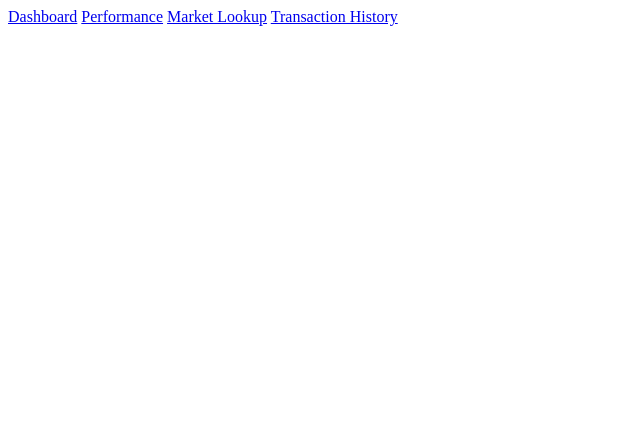
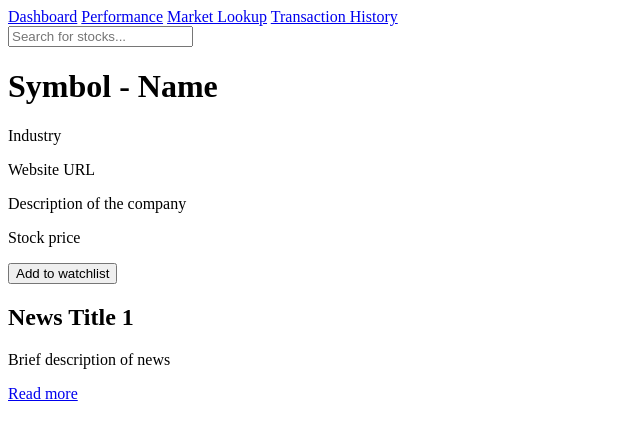
Before and after one commit to kprajval/Milkyway-pm, a website: page src/main/resources/templates/MarketLookup.html in a window 1280 px wide. Shown: the whole page, without its empty margins (0-640 px from the left). Drawn offline with Linux system fonts and the light colour scheme.

Commit message:
Created the Market Lookup skeletal

```diff
--- a/src/main/resources/templates/MarketLookup.html
+++ b/src/main/resources/templates/MarketLookup.html
@@ -12,5 +12,26 @@
         <a href="/market-lookup">Market Lookup</a>
         <a href="/transaction-history">Transaction History</a>
     </nav>
+
+    <div>
+        <input type="text" name="search" id="search" placeholder="Search for stocks...">
+    </div>
+
+    <div class="company-profile">
+        <h1>Symbol - Name</h1>
+        <p>Industry</p>
+        <p>Website URL</p>
+        <p>Description of the company</p>
+        <p>Stock price</p>
+        <button>Add to watchlist</button>
+    </div>
+
+    <div class="latest-news">
+        <div class="news">
+            <h2>News Title 1</h2>
+            <p>Brief description of news</p>
+            <a href="link_to_full_article_1">Read more</a>
+        </div>
+    </div>
 </body>
 </html>
```
